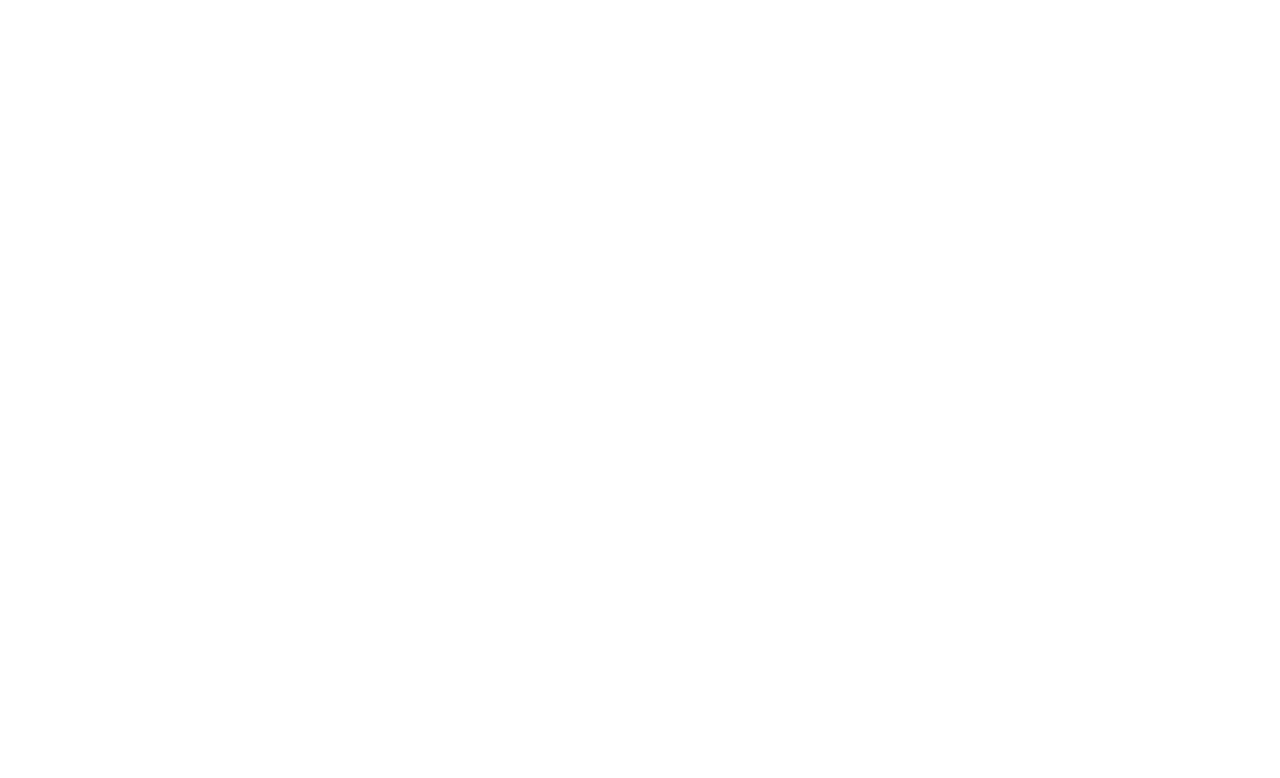
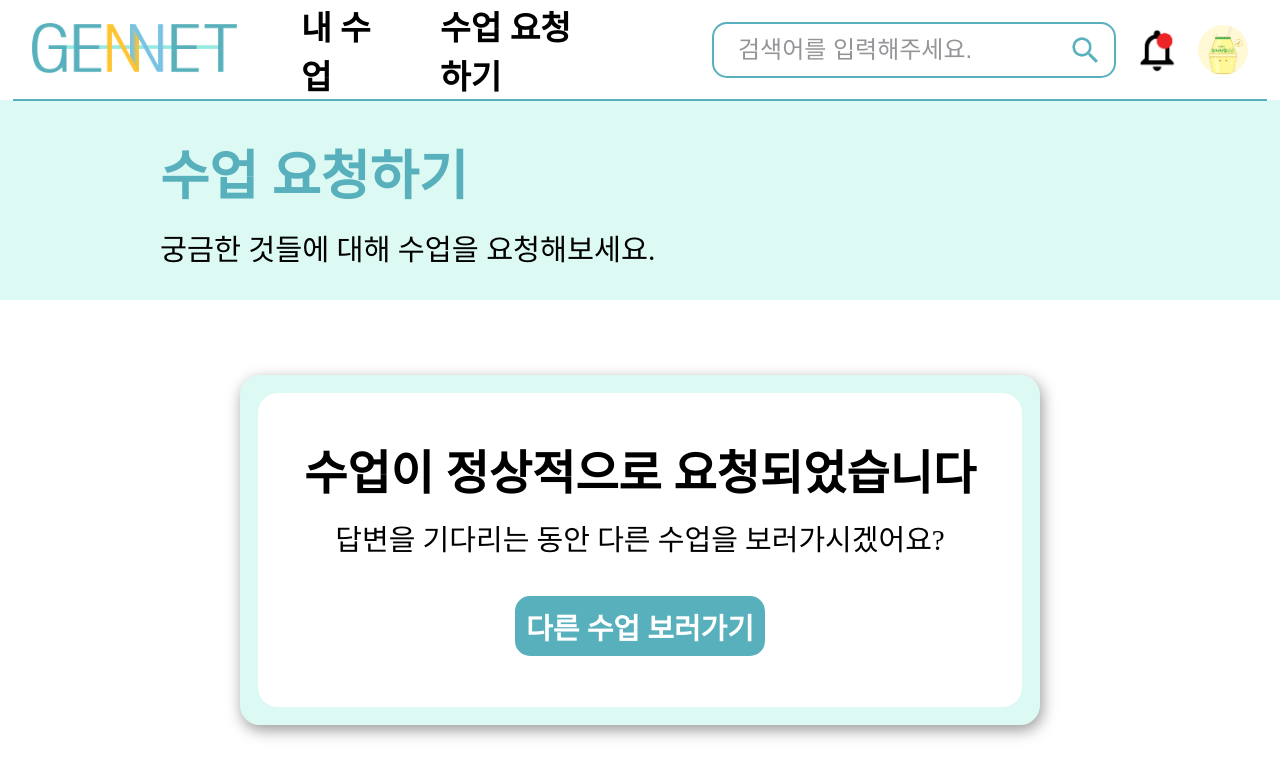
Before and after one commit to taehwan01/gennet-react, a React (Create React App) app: page /youth/request-class/confirmed in a window 1280 px wide. Before the commit this address had no page. Shown: the top 778 px of the page. Built offline with nearby package versions, Linux system fonts and the light colour scheme.

Commit message:
feat: user.type에 따른 라우팅 경로 수정

```diff
--- a/src/App.js
+++ b/src/App.js
@@ -31,7 +31,7 @@
   const user = useSelector((state) => state.user);
 
   return (
-    <div className='App senior-page'>
+    <div className={`App ${user.type.toLowerCase()}-page`}>
       <ScrollToTopOnNavigate />
       <Routes>
         <Route path='/' element={<Login />} />
@@ -47,8 +47,7 @@
             </>
           }
         >
-          {user.type === 'SENIOR' && (
-            <Route path='/senior'>
+          <Route path={`/${user.type.toLowerCase()}`}>
             <Route index element={<Main />} />
             <Route path='search/:keyword' element={<SearchResult />} />
             <Route path='class/:classId' element={<ClassDescription />} />
@@ -60,21 +59,6 @@
             <Route path='profile' element={<SettingProfile />} />
             <Route path='profile-edit' element={<SettingProfileEdit />} />
           </Route>
-          )}
-
-          {user.type === 'YOUTH' && (
-            <Route path='/youth'>
-              <Route index element={<Main />} />
-              <Route path='class/:classId' element={<ClassDescription />} />
-              <Route path='my-classes' element={<MyClasses />} />
-              <Route path='request-class'>
-                <Route index element={<RequestClass />} />
-                <Route path='confirmed' element={<RequestClassConfirm />} />
-              </Route>
-              <Route path='profile' element={<SettingProfile />} />
-              <Route path='profile-edit' element={<SettingProfileEdit />} />
-            </Route>
-          )}
 
           <Route path='/class-chat/:roomId' element={<ClassChatroom />} />
           <Route path='/class-chat/:roomId/classEnd' element={<ClassEnd />} />
--- a/src/components/ConfirmMessage/ConfirmMessage.jsx
+++ b/src/components/ConfirmMessage/ConfirmMessage.jsx
@@ -1,14 +1,16 @@
 import PropTypes from 'prop-types';
 
 import { useNavigate } from 'react-router-dom';
+import { useSelector } from 'react-redux';
 import styles from './ConfirmMessage.module.scss';
 import Button from '../Button/Button';
 
 function ConfirmMessage({ mainMessage, subMessage }) {
   const navigate = useNavigate();
+  const user = useSelector((state) => state.user);
 
   const handleClick = () => {
-    navigate('/senior');
+    navigate(`/${user.type.toLowerCase()}`);
   };
 
   const buttonStyle = {
--- a/src/components/Navigation/Navigation.jsx
+++ b/src/components/Navigation/Navigation.jsx
@@ -32,7 +32,7 @@
     <>
       <div className={`${styles['navigation-bar']} `}>
         <div className={styles['navigation-contents']}>
-          <Link to='/senior'>
+          <Link to={`/${user.type.toLowerCase()}`}>
             <img
               className={styles['main-logo']}
               src={mainLogo}
@@ -43,7 +43,7 @@
             className={`${styles['nav-link']} font-bold ${
               user.type === 'SENIOR' ? 'font-28pt' : 'font-25pt'
             }`}
-            to='/senior/my-classes'
+            to={`/${user.type.toLowerCase()}/my-classes`}
           >
             내 수업
           </NavLink>
@@ -51,7 +51,7 @@
             className={`${styles['nav-link']} font-bold ${
               user.type === 'SENIOR' ? 'font-28pt' : 'font-25pt'
             }`}
-            to='/senior/request-class'
+            to={`/${user.type.toLowerCase()}/request-class`}
           >
             수업 요청하기
           </NavLink>
@@ -70,7 +70,9 @@
               }}
             />
             <button
-              onClick={() => navigate(`/senior/search/${searchKeyword}`)}
+              onClick={() =>
+                navigate(`/${user.type.toLowerCase()}/search/${searchKeyword}`)
+              }
               className={styles['search-button']}
               type='button'
             >
--- a/src/components/NewClass/NewClass.jsx
+++ b/src/components/NewClass/NewClass.jsx
@@ -2,6 +2,7 @@
 import PropTypes from 'prop-types';
 
 import { useNavigate } from 'react-router-dom';
+import { useSelector } from 'react-redux';
 import classIMG1 from '../../assets/images/class-image-1.png';
 import classIMG2 from '../../assets/images/class-image-2.png';
 import classIMG3 from '../../assets/images/class-image-3.png';
@@ -11,13 +12,14 @@
 
 function NewClass({ category, title, name, review, classImg }) {
   const navigate = useNavigate();
+  const user = useSelector((state) => state.user);
 
   const [isAnimated, setIsAnimated] = useState(false);
   const titleRef = useRef(null);
   const [loopTitle, setLoopTitle] = useState(title);
 
   const handleClickClass = () => {
-    navigate('/senior/class/1');
+    navigate(`/${user.type.toLowerCase()}/class/1`);
   };
 
   useEffect(() => {
--- a/src/components/ProfileImage/ProfileImage.jsx
+++ b/src/components/ProfileImage/ProfileImage.jsx
@@ -1,11 +1,16 @@
 import { NavLink } from 'react-router-dom';
 
+import { useSelector } from 'react-redux';
 import styles from './ProfileImage.module.scss';
 import testIMG from '../../assets/images/banana.png';
 
 function ProfileImage() {
+  const user = useSelector((state) => state.user);
   return (
-    <NavLink className={styles['profile-link']} to='/senior/profile'>
+    <NavLink
+      className={styles['profile-link']}
+      to={`/${user.type.toLowerCase()}/profile`}
+    >
       <img src={testIMG} alt='Profile IMG' />
     </NavLink>
   );
--- a/src/pages/ClassEnd/ClassEnd.jsx
+++ b/src/pages/ClassEnd/ClassEnd.jsx
@@ -1,10 +1,12 @@
 import { useNavigate } from 'react-router-dom';
+import { useSelector } from 'react-redux';
 import styles from './ClassEnd.module.scss';
 import Button from '../../components/Button/Button';
 import Star from '../../components/Star/Star';
 
 function ClassEnd() {
   const navigate = useNavigate();
+  const user = useSelector((state) => state.user);
 
   const buttonStyle = {
     backgroundColor: '#57b0bc',
@@ -15,7 +17,7 @@
   };
 
   const handleClick = () => {
-    navigate('/senior');
+    navigate(`/${user.type.toLowerCase()}`);
   };
   return (
     <div className={styles.container}>
--- a/src/pages/Login/Login.jsx
+++ b/src/pages/Login/Login.jsx
@@ -1,5 +1,5 @@
 import { Link, useNavigate } from 'react-router-dom';
-import { useDispatch } from 'react-redux';
+import { useDispatch, useSelector } from 'react-redux';
 import { useState } from 'react';
 import styles from './Login.module.scss';
 import logoImg from '../../assets/images/logo.png';
@@ -9,6 +9,7 @@
 function Login() {
   const dispatch = useDispatch();
   const navigate = useNavigate();
+  const user = useSelector((state) => state.user);
 
   const [email, setEmail] = useState('');
   const [password, setPassword] = useState('');
@@ -27,7 +28,7 @@
 
   const handleLogin = () => {
     dispatch(loginUser({ email, password }));
-    navigate('/senior');
+    navigate(`/${user.type.toLowerCase()}`);
   };
 
   return (
--- a/src/pages/Register/Register2.jsx
+++ b/src/pages/Register/Register2.jsx
@@ -1,11 +1,14 @@
 import { useState } from 'react';
 import { useNavigate } from 'react-router-dom';
+import { useSelector } from 'react-redux';
 import styles from './Register2.module.scss';
 import Button from '../../components/Button/Button';
 import logoImg from '../../assets/images/logo.png';
 
 function Register2() {
   const navigate = useNavigate();
+  const user = useSelector((state) => state.user);
+
   const [selectedInterest, setSelectedInterest] = useState('식사주문');
 
   const selectedBtn = {
@@ -59,7 +62,7 @@
 
   const handleRegister = () => {
     // 회원가입 버튼 클릭
-    navigate('/senior');
+    navigate(`/${user.type.toLowerCase()}`);
   };
 
   return (
--- a/src/pages/RequestClass/RequestClass.jsx
+++ b/src/pages/RequestClass/RequestClass.jsx
@@ -38,7 +38,7 @@
 
   // eslint-disable-next-line no-unused-vars
   const handleSubmit = () => {
-    navigate('/senior/request-class/confirmed');
+    navigate(`/${user.type.toLowerCase()}/request-class/confirmed`);
   };
 
   return (
--- a/src/pages/SettingProfile/SettingProfile.jsx
+++ b/src/pages/SettingProfile/SettingProfile.jsx
@@ -15,7 +15,7 @@
 
   const profileEdit = () => {
     // 수정하기
-    navigate('/senior/profile-edit');
+    navigate(`/${user.type.toLowerCase()}/profile-edit`);
   };
 
   const buttonStyle = {
@@ -37,7 +37,11 @@
         <div className={styles.circle}> </div>
         <div className={styles.info}>
           <p className={styles.profileTxt}>
-            <span className={` ${styles.typeTxt} ${user.type === 'SENIOR' ? 'senior-color' : 'youth-color'}`}>
+            <span
+              className={` ${styles.typeTxt} ${
+                user.type === 'SENIOR' ? 'senior-color' : 'youth-color'
+              }`}
+            >
               시니어
             </span>
             <span className={`${styles.nameTxt} font-bold`}> 김태환 </span>
@@ -50,21 +54,33 @@
                 ''
               ) : (
                 <>
-                  <span className={styles.tutorReview}>{`${'★'.repeat(review)}${'☆'.repeat(5 - review)}`}</span>
+                  <span className={styles.tutorReview}>{`${'★'.repeat(
+                    review,
+                  )}${'☆'.repeat(5 - review)}`}</span>
                   <span className={styles.tutorScore}>4.0점</span>
                 </>
               )}
             </div>
           </div>
 
-          <p className={`${styles.dateTxt} ${user.type === 'SENIOR' ? 'font-22pt' : 'font-18pt'}`}>0000년 00월 00일</p>
+          <p
+            className={`${styles.dateTxt} ${
+              user.type === 'SENIOR' ? 'font-22pt' : 'font-18pt'
+            }`}
+          >
+            0000년 00월 00일
+          </p>
         </div>
 
         <div className={styles.introBox}>
           <p className={styles.introTxt}>{userIntro}</p>
         </div>
         <div className={styles.section3}>
-          <Button action={profileEdit} buttonStyle={buttonStyle} tag='프로필 수정하기' />
+          <Button
+            action={profileEdit}
+            buttonStyle={buttonStyle}
+            tag='프로필 수정하기'
+          />
         </div>
       </div>
       <div> </div>
--- a/src/store/index.js
+++ b/src/store/index.js
@@ -5,8 +5,8 @@
   initialState: {
     email: 'test@gmail.com',
     password: '',
-    type: 'SENIOR',
-    // type: 'YOUTH',
+    // type: 'SENIOR',
+    type: 'YOUTH',
     // name: '김태환',
     // birth: new Date(),
     // interest: [],
```
Lines whose indentation alone changed are shown as unchanged.
